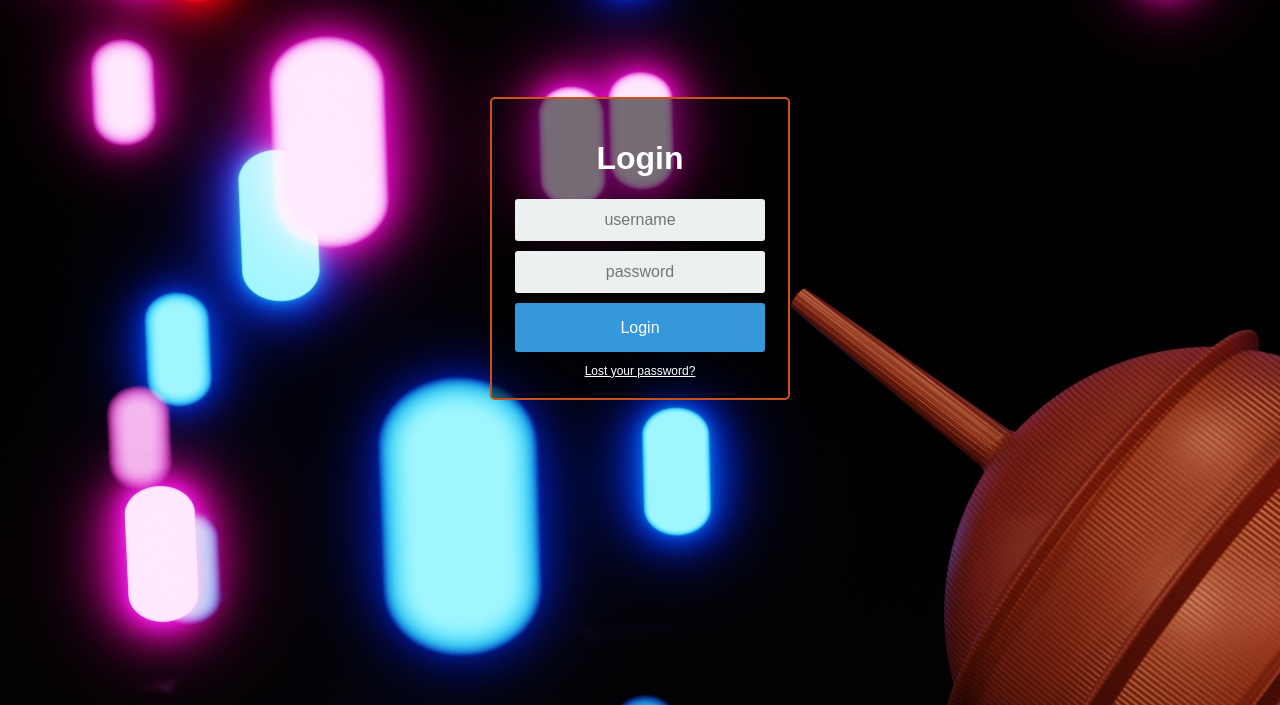
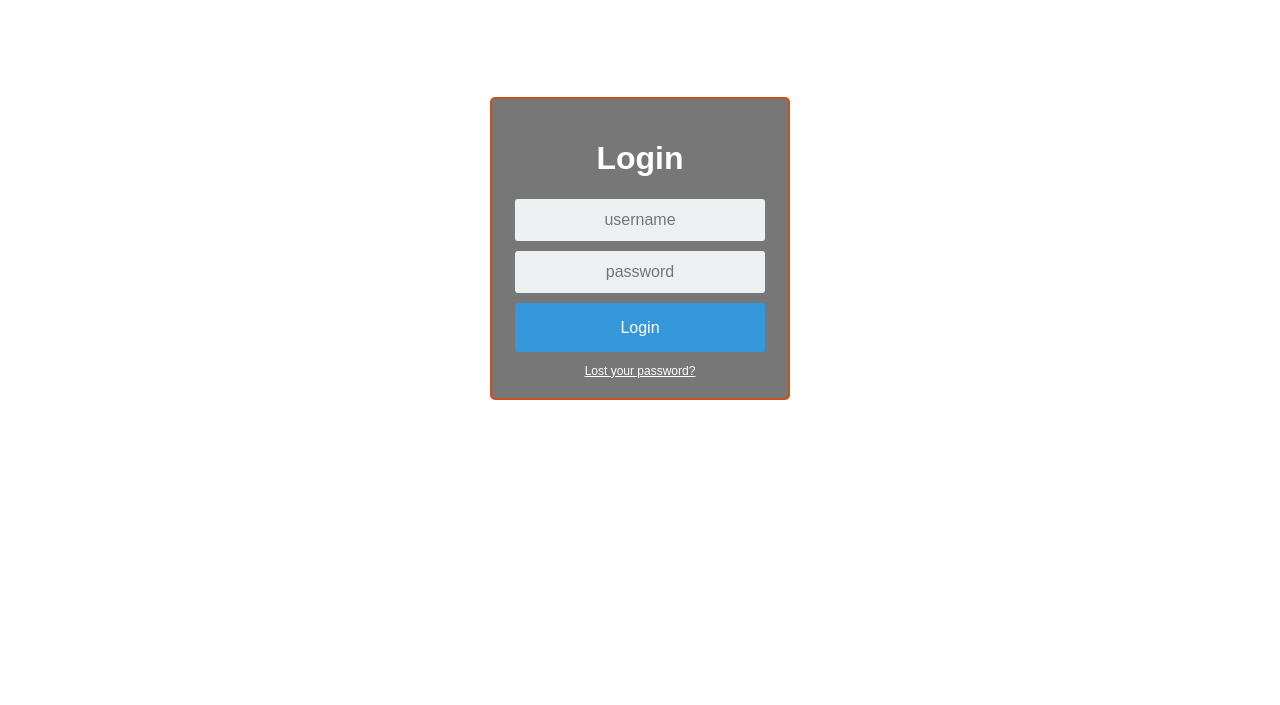
Before and after one commit to Aubin13/Aubin13.github.io, a plain HTML site: page SignIn.html in a window 1280 px wide. Shown: the part 95-800 px from the top of the page. Drawn offline with Linux system fonts and the light colour scheme.

Commit message:
Update SignIn.css

```diff
--- a/SignIn.css
+++ b/SignIn.css
@@ -8,12 +8,13 @@
     body {
     font-family: Arial;
     margin: 0%;
+        background-image: url("UCL2.jpg")'
     background-size: cover;
     background-repeat: no-repeat;
+
     }
     html{
         margin: 0;
-        background-image: url("YoYo3.jpg")
     }
     .login {
     margin: 20px auto;
```
